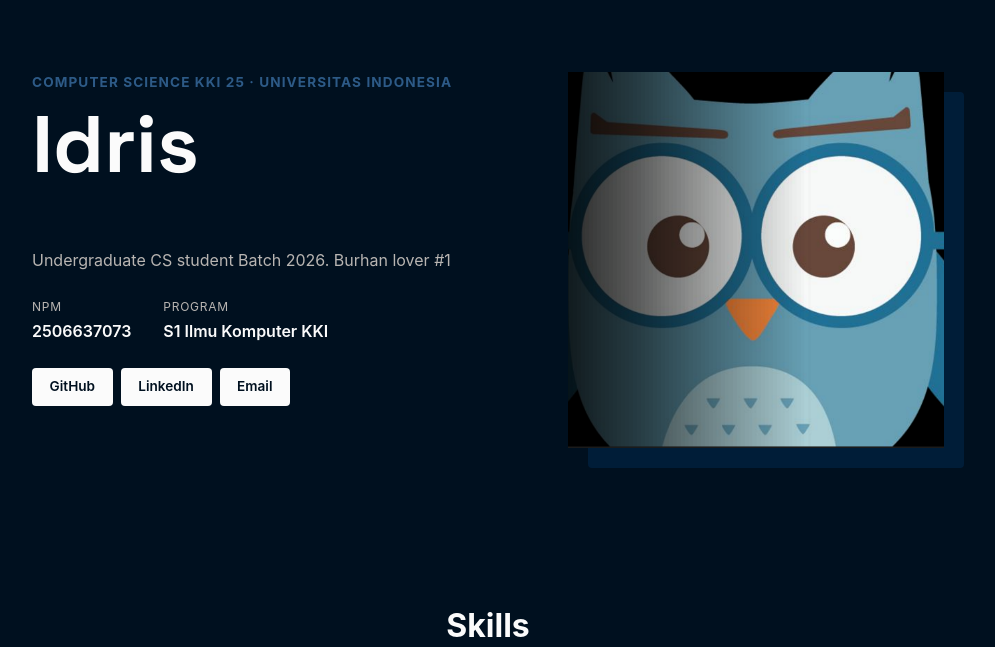
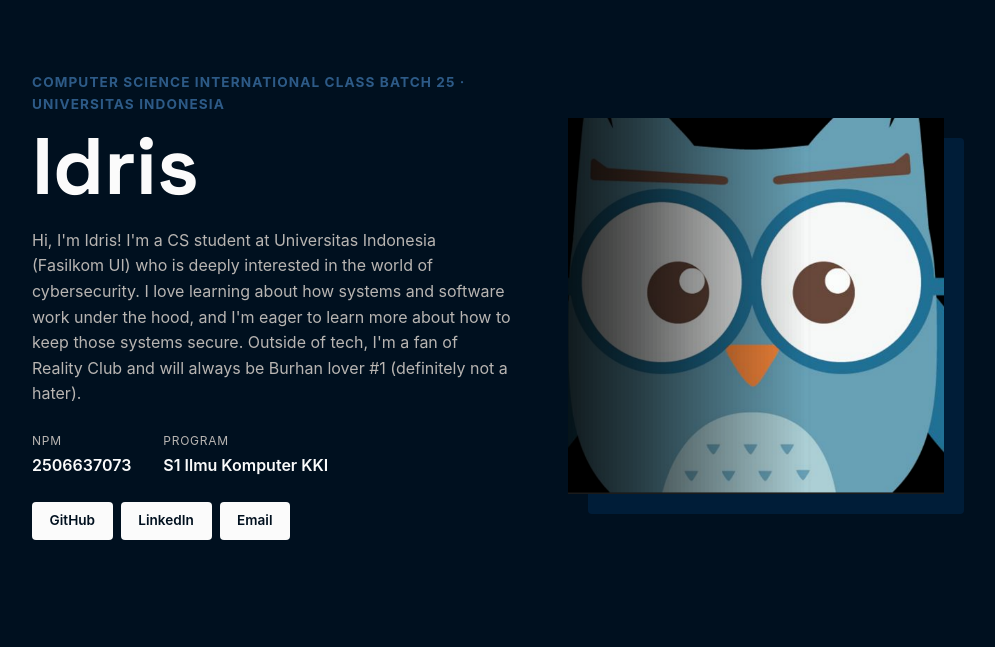
Before and after one commit to 1drism/myportofolio, a Django app: page / in a window 1280 px wide. Shown: the part 74-721 px from the top of the page, without its empty margins (152-1147 px from the left). Run offline with Django 5.2, Linux system fonts and the light colour scheme.

Commit message:
changing-bio

```diff
--- a/templates/index.html
+++ b/templates/index.html
@@ -23,7 +23,7 @@
         <section class="hero" id="profile">
             <div class="container hero-grid">
                 <div class="hero-identity">
-                    <p class="hero-kicker">Computer Science KKI 25 &middot; Universitas Indonesia</p>
+                    <p class="hero-kicker">Computer Science International Class Batch 25 &middot; Universitas Indonesia</p>
                     <h1>Idris</h1>
                 </div>
                 <div class="hero-photo">
@@ -31,7 +31,7 @@
                     <img class="avatar" src="/static/img/burhantrauma.png" alt="Photo of Scary Burhan">
                 </div>
                 <div class="hero-details">
-                    <p class="bio">Undergraduate CS student Batch 2026. Burhan lover #1</p>
+                    <p class="bio">Hi, I'm Idris! I'm a CS student at Universitas Indonesia (Fasilkom UI) who is deeply interested in the world of cybersecurity. I love learning about how systems and software work under the hood, and I'm eager to learn more about how to keep those systems secure. Outside of tech, I'm a fan of Reality Club and will always be Burhan lover #1 (definitely not a hater).</p>
                     <dl class="meta-list">
                         <div class="meta-row">
                             <dt>NPM</dt>
```
